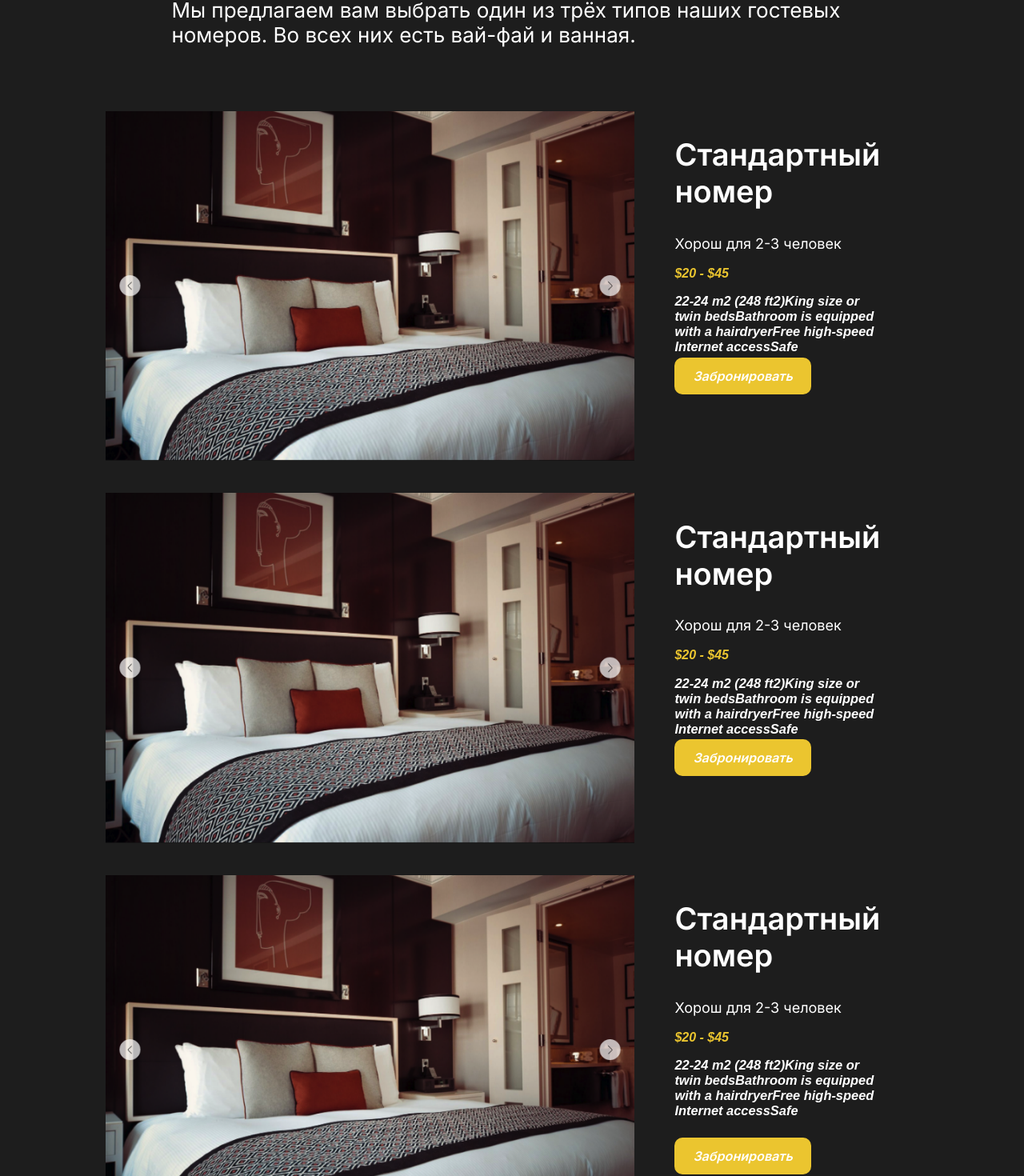
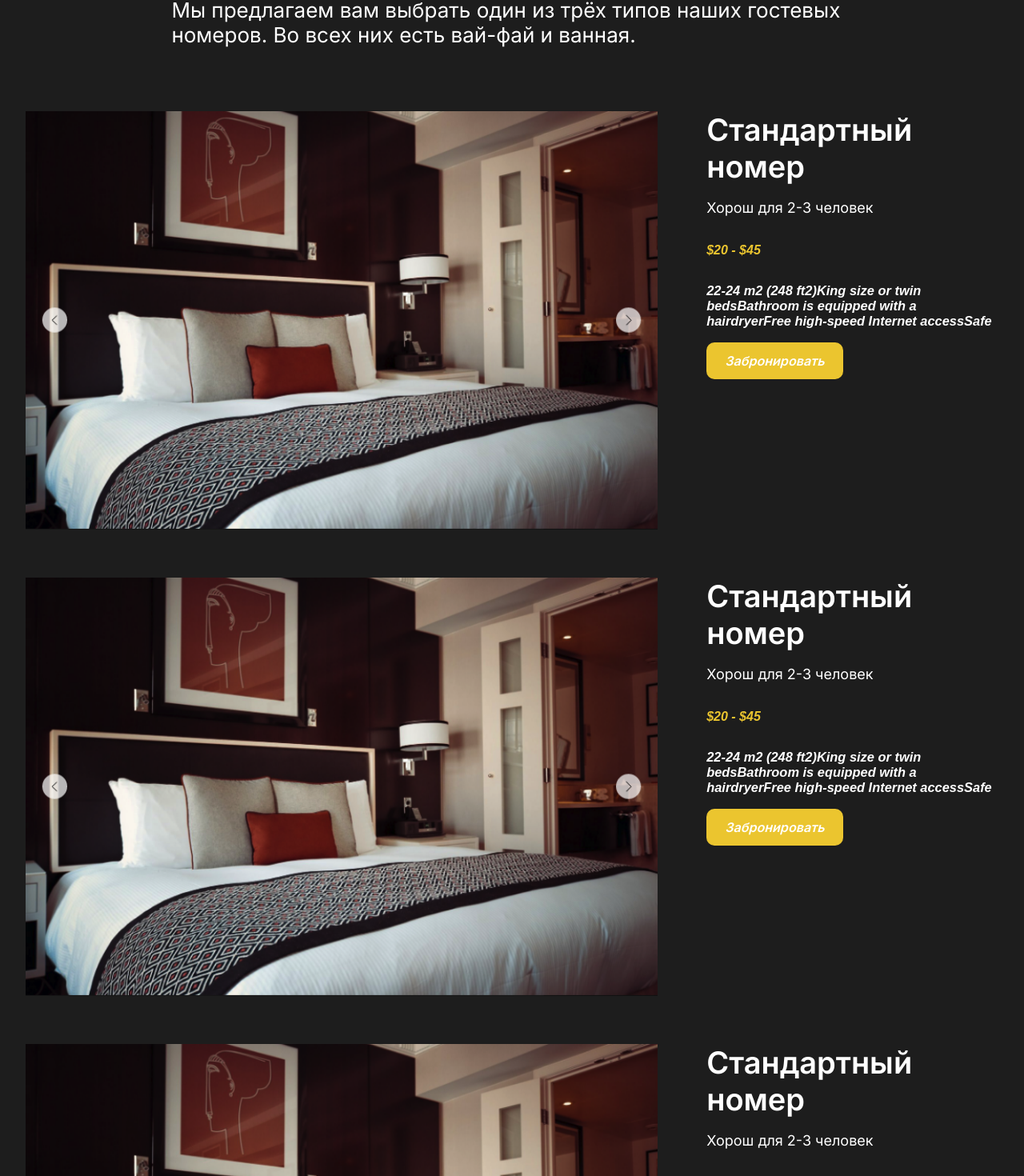
Before and after one commit to alezhha/Monte-Carlo_resort, a React (Create React App) app: page /rooms in a window 1280 px wide. Shown: the part 917-2387 px from the top of the page at 80% size. Built offline with nearby package versions, Linux system fonts and the light colour scheme; a web font is replaced by a local one.

Commit message:
fixed rooms page

```diff
--- a/src/App.css
+++ b/src/App.css
@@ -225,9 +225,6 @@ button:active {
 
 .r-f-main {
 
-    display: flex;
-    flex-direction: column;
-    justify-content: space-between;
     padding: 0;
     margin: 0 auto;
 
@@ -242,10 +239,15 @@ button:active {
 
 .r-f-m-b-container {
     width: 30%;
+    display: flex;
+    flex-direction: column;
+    justify-content: flex-start;
+    align-items: flex-start;
 }
 
 .r-f-m-b-img {
     width: 65%;
+    margin-bottom: 20px;
 }
 
 .r-f-m-b-c-header {
@@ -254,6 +256,7 @@ button:active {
     font-family: 'Inter', sans-serif;
     font-size: 38px;
     font-weight: 600;
+    margin: 0;
 
 }
 
--- a/src/pages/Galery.jsx
+++ b/src/pages/Galery.jsx
@@ -64,12 +64,12 @@ const Galery = () => {
                   <div className="s-c-m-f-f-block">
                     <h1 className="s-c-m-f-f-b-header">Dada restaurant</h1>
                     <p className="s-c-m-f-f-b-textOne">
-                      Our spa salon is super cool, you can <br /> do whatever
-                      you want there, <br /> serriously, everything, even call
+                      Our spa salon is super cool, you can do whatever
+                      you want there, serriously, everything, even call
                       stuff.
                     </p>
                     <p className="s-c-m-f-f-b-textTwo">
-                      Our spa salon is super cool, you can <br /> do whatever
+                      Our spa salon is super cool, you can do whatever
                       you want there
                     </p>
                   </div>
@@ -80,14 +80,14 @@ const Galery = () => {
                 <div className="s-c-m-f-flexbox">
                   <div className="s-c-m-f-f-block">
                     <h1 className="s-c-m-f-f-b-header">
-                      Spa & <br /> Cosmetology
+                      Spa & Cosmetology
                     </h1>
                     <p className="s-c-m-f-f-b-textOne">
-                      Our spa salon is super cool, you can <br /> do whatever
+                      Our spa salon is super cool, you can do whatever
                       you want there
                     </p>
                     <p className="s-c-m-f-f-b-textTwo">
-                      Our spa salon is super cool, you can <br /> do whatever
+                      Our spa salon is super cool, you can do whatever
                       you want there
                     </p>
                   </div>
--- a/src/pages/Home.jsx
+++ b/src/pages/Home.jsx
@@ -48,7 +48,7 @@ const Home = () => {
       >
         <h1 className="b-header">Забронировать номер</h1>
         <p className="b-text">
-          Заполните поля по ссылке ниже чтобы <br /> забронировать номер перед
+          Заполните поля по ссылке ниже чтобы забронировать номер перед
           заселением
         </p>
         <Link to="/404" className="b-button" >Забронировать</Link>
--- a/src/pages/Rooms.jsx
+++ b/src/pages/Rooms.jsx
@@ -22,10 +22,10 @@ const Rooms = () => {
 
               <div className="f-f-m-b-h-container">
                 <h1 className="f-f-m-b-h-c-header">
-                  Лобби кафе-бар, открытый 24 <br /> часа в сутки
+                  Лобби кафе-бар, открытый 24 часа в сутки
                 </h1>
                 <p className="f-f-m-b-h-c-text">
-                  Lorem ipsum dolor sit omen. cheto cheto <br /> tam bebra krch
+                  Lorem ipsum dolor sit omen. cheto cheto tam bebra krch
                 </p>
               </div>
             </div>
@@ -39,10 +39,10 @@ const Rooms = () => {
 
               <div className="f-f-m-b-h-container">
                 <h1 className="f-f-m-b-h-c-header">
-                  Лобби кафе-бар, открытый 24 <br /> часа в сутки
+                  Лобби кафе-бар, открытый 24 часа в сутки
                 </h1>
                 <p className="f-f-m-b-h-c-text">
-                  Lorem ipsum dolor sit omen. cheto cheto <br /> tam bebra krch
+                  Lorem ipsum dolor sit omen. cheto cheto tam bebra krch
                 </p>
               </div>
             </div>
@@ -56,10 +56,10 @@ const Rooms = () => {
 
               <div className="f-f-m-b-h-container">
                 <h1 className="f-f-m-b-h-c-header">
-                  Лобби кафе-бар, открытый 24 <br /> часа в сутки
+                  Лобби кафе-бар, открытый 24 часа в сутки
                 </h1>
                 <p className="f-f-m-b-h-c-text">
-                  Lorem ipsum dolor sit omen. cheto cheto <br /> tam bebra krch
+                  Lorem ipsum dolor sit omen. cheto cheto tam bebra krch
                 </p>
               </div>
             </div>
@@ -73,10 +73,10 @@ const Rooms = () => {
 
               <div className="f-f-m-b-h-container">
                 <h1 className="f-f-m-b-h-c-header">
-                  Лобби кафе-бар, открытый 24 <br /> часа в сутки
+                  Лобби кафе-бар, открытый 24 часа в сутки
                 </h1>
                 <p className="f-f-m-b-h-c-text">
-                  Lorem ipsum dolor sit omen. cheto cheto <br /> tam bebra krch
+                  Lorem ipsum dolor sit omen. cheto cheto tam bebra krch
                 </p>
               </div>
             </div>
@@ -90,10 +90,10 @@ const Rooms = () => {
 
               <div className="f-f-m-b-h-container">
                 <h1 className="f-f-m-b-h-c-header">
-                  Лобби кафе-бар, открытый 24 <br /> часа в сутки
+                  Лобби кафе-бар, открытый 24 часа в сутки
                 </h1>
                 <p className="f-f-m-b-h-c-text">
-                  Lorem ipsum dolor sit omen. cheto cheto <br /> tam bebra krch
+                  Lorem ipsum dolor sit omen. cheto cheto tam bebra krch
                 </p>
               </div>
             </div>
@@ -107,10 +107,10 @@ const Rooms = () => {
 
               <div className="f-f-m-b-h-container">
                 <h1 className="f-f-m-b-h-c-header">
-                  Лобби кафе-бар, открытый 24 <br /> часа в сутки
+                  Лобби кафе-бар, открытый 24 часа в сутки
                 </h1>
                 <p className="f-f-m-b-h-c-text">
-                  Lorem ipsum dolor sit omen. cheto cheto <br /> tam bebra krch
+                  Lorem ipsum dolor sit omen. cheto cheto tam bebra krch
                 </p>
               </div>
             </div>
@@ -138,13 +138,13 @@ const Rooms = () => {
 
               <div className="r-f-m-b-container">
                 <h1 className="r-f-m-b-c-header">
-                  Стандартный <br /> номер
+                  Стандартный номер
                 </h1>
                 <p className="r-f-m-b-c-description">Хорош для 2-3 человек</p>
                 <p className="r-f-m-b-c-price">$20 - $45</p>
                 <p className="r-f-m-b-c-text">
-                  22-24 m2 (248 ft2)King size or <br /> twin bedsBathroom is
-                  equipped <br /> with a hairdryerFree high-speed <br />{" "}
+                  22-24 m2 (248 ft2)King size or  twin bedsBathroom is
+                  equipped with a hairdryerFree high-speed
                   Internet accessSafe
                 </p>
                 <Link to="/404" className="r-f-m-b-c-button">Забронировать</Link>
@@ -160,13 +160,13 @@ const Rooms = () => {
 
               <div className="r-f-m-b-container">
                 <h1 className="r-f-m-b-c-header">
-                  Стандартный <br /> номер
+                  Стандартный номер
                 </h1>
                 <p className="r-f-m-b-c-description">Хорош для 2-3 человек</p>
                 <p className="r-f-m-b-c-price">$20 - $45</p>
                 <p className="r-f-m-b-c-text">
-                  22-24 m2 (248 ft2)King size or <br /> twin bedsBathroom is
-                  equipped <br /> with a hairdryerFree high-speed <br />{" "}
+                  22-24 m2 (248 ft2)King size or twin bedsBathroom is
+                  equipped with a hairdryerFree high-speed
                   Internet accessSafe
                 </p>
                 <Link to="/404" className="r-f-m-b-c-button">Забронировать</Link>
@@ -182,16 +182,15 @@ const Rooms = () => {
 
               <div className="r-f-m-b-container">
                 <h1 className="r-f-m-b-c-header">
-                  Стандартный <br /> номер
+                  Стандартный номер
                 </h1>
                 <p className="r-f-m-b-c-description">Хорош для 2-3 человек</p>
                 <p className="r-f-m-b-c-price">$20 - $45</p>
                 <p className="r-f-m-b-c-text">
-                  22-24 m2 (248 ft2)King size or <br /> twin bedsBathroom is
-                  equipped <br /> with a hairdryerFree high-speed <br />{" "}
+                  22-24 m2 (248 ft2)King size or twin bedsBathroom is
+                  equipped with a hairdryerFree high-speed
                   Internet accessSafe
                 </p>{" "}
-                <br />
                 <Link to="/404" className="r-f-m-b-c-button">Забронировать</Link>
               </div>
             </li>
--- a/src/responsive.css
+++ b/src/responsive.css
@@ -4,6 +4,12 @@
   }
   .h-n-leftSide {
     display: none;
+  }
+  .s-c-m-f-flexbox {
+    width: 100%;
+  }
+  .g-c-t-header {
+    font-size: 36px;
   }
   .h-n-rS-button {
     padding: 10px 5px;
@@ -60,7 +66,7 @@
     width: 100%;
   }
   .r-f-m-b-container {
-    width: 60%;
+    width: 90%;
   }
   .r-f-m-b-img {
     width: 100%;
```
